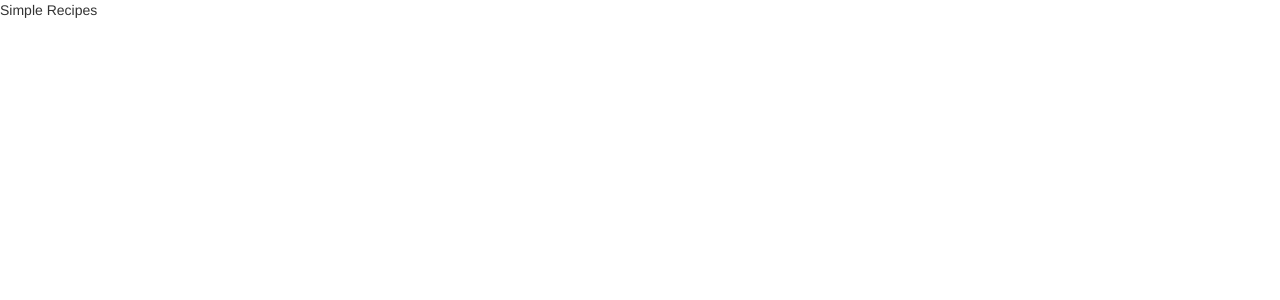
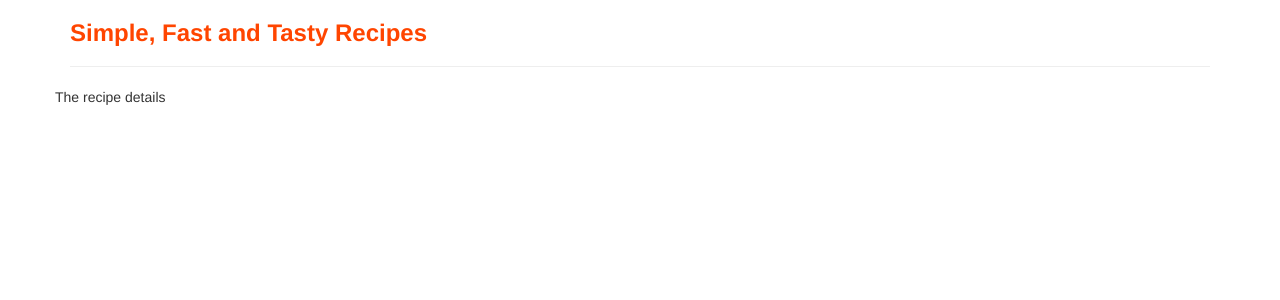
Before and after one commit to rodicafazakas/simple-recipes, an Angular app: page / in a window 1280 px wide. Shown: the top 300 px of the page. Built offline with nearby package versions, Linux system fonts and the light colour scheme.

Commit message:
Added styling to the recipe component

```diff
--- a/src/app/app.component.css
+++ b/src/app/app.component.css
@@ -0,0 +1,4 @@
+h3 {
+  color: orangered;
+  font-weight: bold;
+}
--- a/src/app/app.component.html
+++ b/src/app/app.component.html
@@ -1,3 +1,9 @@
-<div class="toolbar" role="banner">
-  <span> Simple Recipes </span>
+<div class="container">
+  <div class="row">
+    <div class="col-xs-12">
+      <h3>Simple, Fast and Tasty Recipes</h3>
+      <hr />
+    </div>
+    <app-recipe></app-recipe>
+  </div>
 </div>
--- a/src/app/app.module.ts
+++ b/src/app/app.module.ts
@@ -2,10 +2,12 @@ import { NgModule } from '@angular/core';
 import { BrowserModule } from '@angular/platform-browser';
 
 import { AppComponent } from './app.component';
+import { RecipeComponent } from './components/recipe/recipe.component';
 
 @NgModule({
   declarations: [
-    AppComponent
+    AppComponent,
+    RecipeComponent
   ],
   imports: [
     BrowserModule
--- /dev/null
+++ b/src/app/components/recipe/recipe.component.html
@@ -0,0 +1 @@
+<p>The recipe details</p>
--- a/src/index.html
+++ b/src/index.html
@@ -2,7 +2,7 @@
 <html lang="en">
 <head>
   <meta charset="utf-8">
-  <title>Recipes</title>
+  <title>Simple Recipes</title>
   <base href="/">
   <meta name="viewport" content="width=device-width, initial-scale=1">
   <link rel="icon" type="image/x-icon" href="favicon.ico">
```
Also changed, not shown: recipes.json (+22 -3 lines), src/app/components/recipe/recipe.component.ts (added, +9 -0 lines), src/app/components/recipe/recipe.component.css (added).
